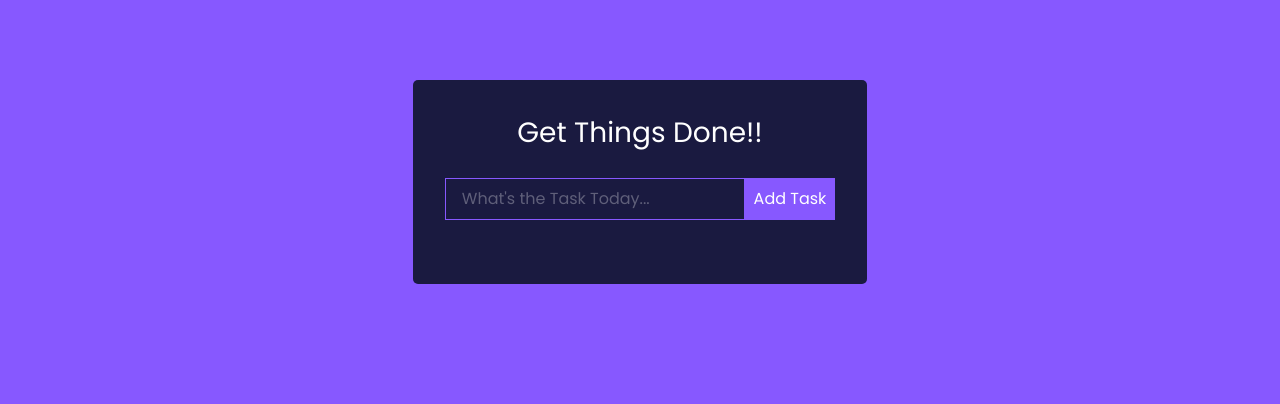
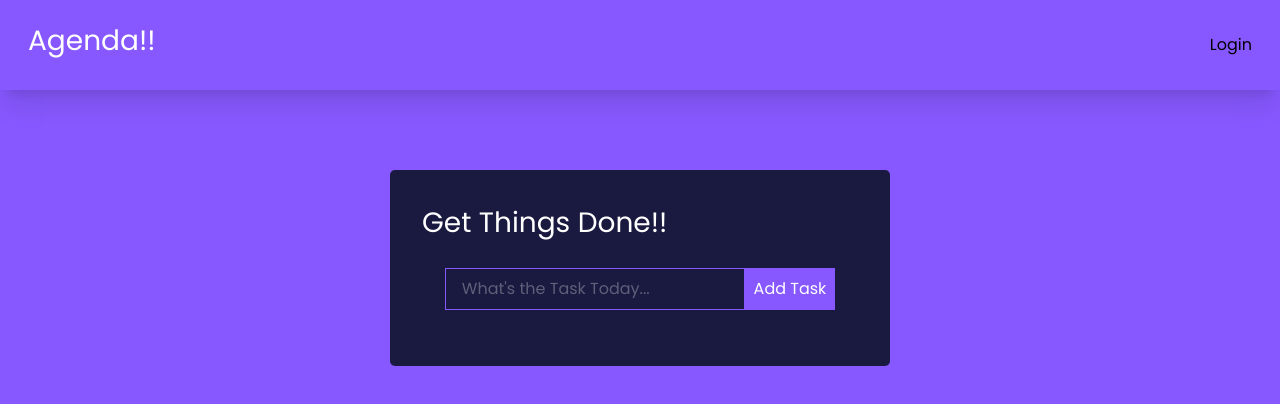
Before and after one commit to AbhishekBhure/to-do, a React (Create React App) app: page / in a window 1280 px wide. Shown: the top 404 px of the page. Built offline with nearby package versions, Linux system fonts and the light colour scheme.

Commit message:
change in styling and added Navbar.js

```diff
--- a/src/App.css
+++ b/src/App.css
@@ -9,16 +9,22 @@
   box-sizing: border-box;
 }
 
+#root{
+  width: 100%;
+
+}
+
 body {
   background: #8758ff;
   display: flex;
   justify-content: center;
   align-items: center;
+  width: 100%;
 }
 
-.App {
+/* .App {
   text-align: center;
-}
+} */
 
 h1 {
   color: #fff;
@@ -33,17 +39,15 @@ h1 {
   border-radius: 5px;
 }
 
-.TodoForm {
-  width: 100%;
-}
+
 
 .todo-input {
   outline: none;
   background: none;
   border: 1px solid #8758ff;
   padding: 0.5rem 1rem;
-  margin-top: 1rem;
-  margin-bottom: 2rem;
+  /* margin-top: 1rem;
+  margin-bottom: 2rem; */
   width: 300px;
   color: #fff;
 }
--- a/src/App.js
+++ b/src/App.js
@@ -1,9 +1,11 @@
 import "./App.css";
+import Navbar from "./components/Navbar";
 import TodoWrapper from "./components/TodoWrapper";
 
 function App() {
   return (
-    <div className="App">
+    <div>
+      <Navbar />
       <TodoWrapper />
     </div>
   );
--- /dev/null
+++ b/src/components/Navbar.js
@@ -0,0 +1,19 @@
+import React from "react";
+
+const Navbar = () => {
+  return (
+    <nav className="shadow-xl w-full flex justify-between px-7 py-5">
+      <div className="flex align-middle justify-center">
+        <h1>Agenda!!</h1>
+      </div>
+      <div className="flex align-middle justify-center">
+        <a href="" className="flex align-middle justify-center">
+          {" "}
+          <button>Login </button>{" "}
+        </a>
+      </div>
+    </nav>
+  );
+};
+
+export default Navbar;
--- a/src/components/Todo.js
+++ b/src/components/Todo.js
@@ -5,7 +5,8 @@ import del from "../svg/del.svg";
 
 const Todo = ({ task, toggleComplete, deleteTodo, editTodo }) => {
   return (
-    <div className="Todo">
+    <div className=" flex justify-center align-middle">
+      <div className="Todo  w-[388px] ">
         <p
           onClick={() => toggleComplete(task.id)}
           className={`${task.completed ? "completed" : ""}`}
@@ -29,6 +30,7 @@ const Todo = ({ task, toggleComplete, deleteTodo, editTodo }) => {
           />
         </div>
       </div>
+    </div>
   );
 };
 
--- a/src/components/TodoForm.js
+++ b/src/components/TodoForm.js
@@ -16,7 +16,10 @@ const TodoForm = ({ addTodo }) => {
   };
 
   return (
-    <form className="TodoForm" onSubmit={handleSubmit}>
+    <form
+      className="TodoForm flex justify-center align-middle my-6"
+      onSubmit={handleSubmit}
+    >
       <input
         type="text"
         className="todo-input"
--- a/src/components/TodoWrapper.js
+++ b/src/components/TodoWrapper.js
@@ -1,4 +1,4 @@
-import React, { useState } from "react";
+import React, { useState, useEffect } from "react";
 import TodoForm from "./TodoForm";
 import Todo from "./Todo";
 import { v4 as uuidv4 } from "uuid";
@@ -6,7 +6,12 @@ import EditTodoForm from "./EditTodoForm";
 uuidv4();
 
 const TodoWrapper = () => {
-  const [todos, setTodos] = useState([]);
+  const initialTodos = JSON.parse(localStorage.getItem("todos")) || [];
+  const [todos, setTodos] = useState(initialTodos);
+
+  useEffect(() => {
+    localStorage.setItem("todos", JSON.stringify(todos));
+  }, [todos]);
 
   const addTodo = (todo) => {
     setTodos([
@@ -45,7 +50,8 @@ const TodoWrapper = () => {
   };
 
   return (
-    <div className="TodoWrapper">
+    <div className="flex justify-center align-middle">
+      <div className="TodoWrapper w-[500px] ">
         <h1>Get Things Done!!</h1>
         <TodoForm addTodo={addTodo} />
         {todos.map((todo, index) =>
@@ -62,6 +68,7 @@ const TodoWrapper = () => {
           )
         )}
       </div>
+    </div>
   );
 };
 
```
Lines whose indentation alone changed are shown as unchanged.
